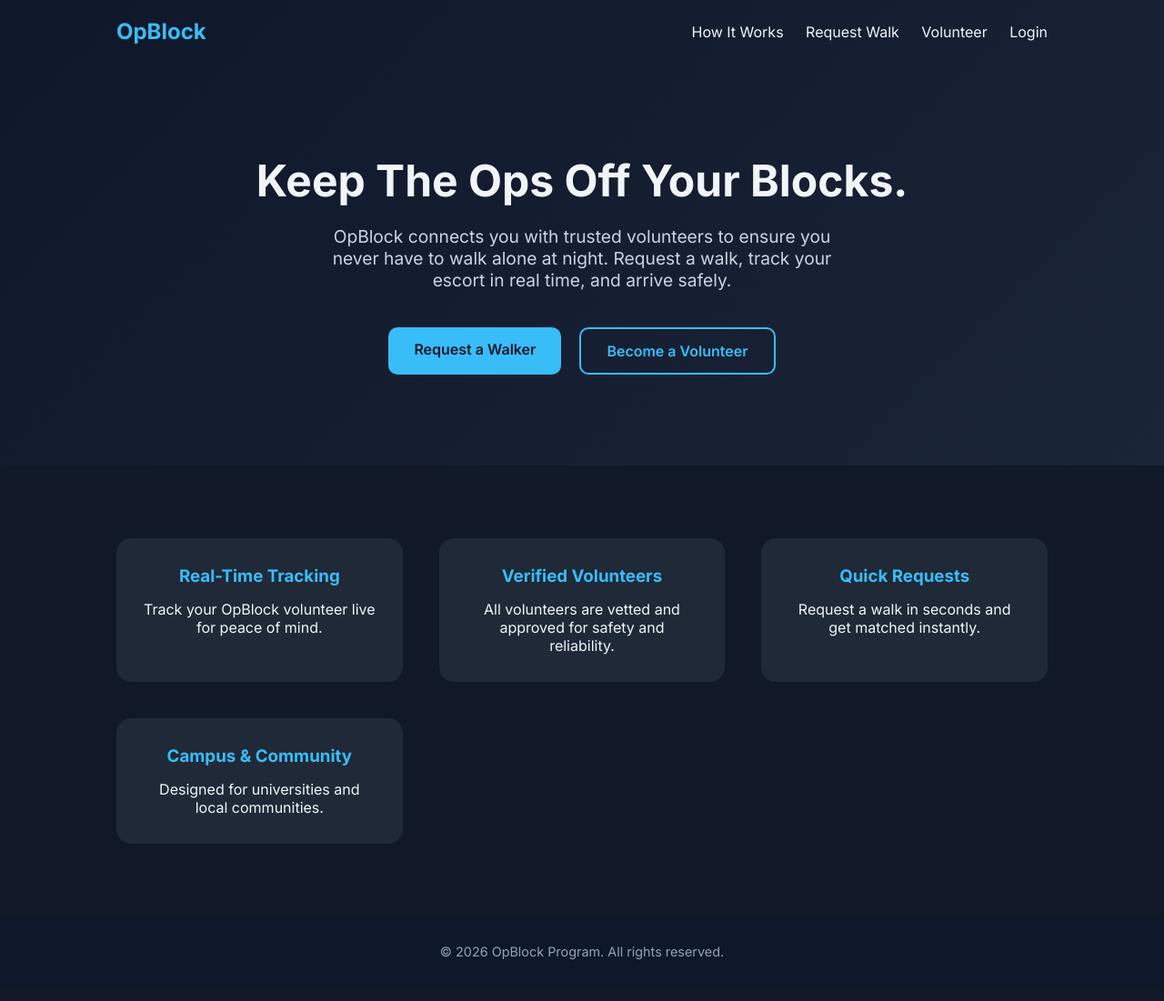
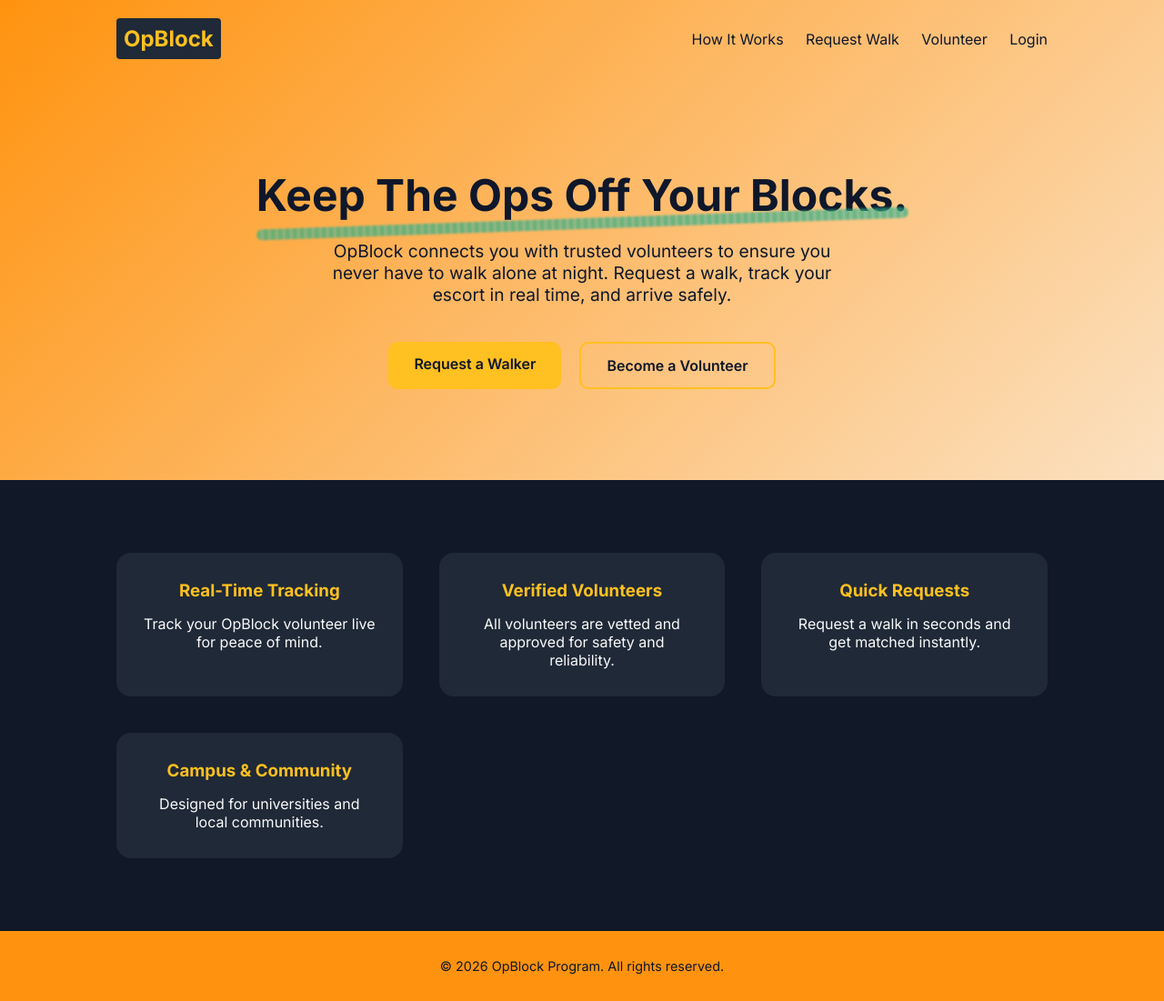
Before and after one commit to SirOrangePeel/OpBlock, a Flask app: page / in a window 1280 px wide. Shown: the whole page at 91% size. Before the commit the page ends 1056 px from the top, so only its background shows below. Run offline with Flask 3, Linux system fonts and the light colour scheme.

Commit message:
Reworked home page

```diff
--- a/website/templates/home.html
+++ b/website/templates/home.html
@@ -6,6 +6,25 @@
 <title>OpBlock</title>
 <link href="https://fonts.googleapis.com/css2?family=Inter:wght@400;600;700&display=swap" rel="stylesheet">
 <style>
+    :root {
+    --gradient-start: #FF930F;
+    --gradient-end: #FAFAFA;
+
+    --primary-color: #ffc021;
+    --primary-hover: #d0d921;
+
+    --background-dark: #111827;
+    --card-background: #1f2937;
+
+    --text-main-black: #0f172a;
+    --text-main-white: #FAFAFA;
+    --text-muted: #0f172a;
+    --text-footer: #0f172a;
+
+    --button-text-dark: #0f172a;
+
+    --chalk-green: #2fb07c;
+    }
     * {
         margin: 0;
         padding: 0;
@@ -14,8 +33,8 @@
     }
 
     body {
-    background: linear-gradient(135deg, #0f172a, #1e293b);
-    color: #f1f5f9;
+        background: linear-gradient(135deg, var(--gradient-start), var(--gradient-end));
+        color: var(--text-main-black);
     }
 
     nav {
@@ -26,21 +45,26 @@
     }
 
     .logo {
+        background: var(--card-background);
+        padding: 8px;
+        border-radius: 4px;
+        text-align: center;
+        transition: 0.3s ease;
         font-size: 1.5rem;
         font-weight: 700;
-    color: #38bdf8;
+        color: var(--primary-color);
     }
 
     .nav-links a {
         margin-left: 20px;
         text-decoration: none;
-    color: #f1f5f9;
+        color: var(--text-main-black);
         font-weight: 500;
         transition: 0.2s ease;
     }
 
     .nav-links a:hover {
-    color: #38bdf8;
+        color: var(--primary-color);
     }
 
     .hero {
@@ -61,7 +85,7 @@
         font-size: 1.2rem;
         max-width: 600px;
         margin-bottom: 40px;
-    color: #cbd5e1;
+        color: var(--text-muted);
     }
 
     .buttons {
@@ -80,26 +104,27 @@
     }
 
     .btn-primary {
-    background-color: #38bdf8;
-    color: #0f172a;
+        background-color: var(--primary-color);
+        color: var(--button-text-dark);
     }
 
     .btn-primary:hover {
-    background-color: #0ea5e9;
+        background-color: var(--primary-hover);
     }
 
     .btn-secondary {
-    border: 2px solid #38bdf8;
-    color: #38bdf8;
+        border: 2px solid var(--primary-color);
+        color: var(--text-main-black);
     }
 
     .btn-secondary:hover {
-    background-color: #38bdf8;
-    color: #0f172a;
+        background-color: var(--primary-hover);
+        border: 2px solid var(--primary-hover);
+        color: var(--button-text-dark);
     }
 
     .features {
-    background-color: #111827;
+        background-color: var(--background-dark);
         padding: 80px 10%;
         display: grid;
         grid-template-columns: repeat(auto-fit, minmax(250px, 1fr));
@@ -107,11 +132,12 @@
     }
 
     .feature-card {
-    background: #1f2937;
+        background: var(--card-background);
         padding: 30px;
         border-radius: 16px;
         text-align: center;
         transition: 0.3s ease;
+        color: var(--text-main-white)
     }
 
     .feature-card:hover {
@@ -120,15 +146,44 @@
 
     .feature-card h3 {
         margin-bottom: 15px;
-    color: #38bdf8;
+        color: var(--primary-color);
     }
 
     footer {
         text-align: center;
         padding: 30px;
-    background-color: #0f172a;
-    color: #94a3b8;
+        background-color: var(--gradient-start);
+        color: var(--text-footer);
         font-size: 0.9rem;
+    }
+
+    .chalk-underline {
+    position: relative;
+    display: inline-block;
+    }
+
+    .chalk-underline::after {
+    content: "";
+    position: absolute;
+    left: 0;
+    bottom: -8px;
+    width: 100%;
+    height: 10px;
+
+    background: repeating-linear-gradient(
+        90deg,
+        var(--chalk-green) 0px,
+        var(--chalk-green) 4px,
+        rgba(56,189,248,0.6) 6px,
+        var(--chalk-green) 8px
+    );
+
+    opacity: 0.7;
+    transform: rotate(-2deg);
+    height:12px;
+    opacity:0.6px;
+    border-radius: 10px;
+    filter: blur(1px);
     }
 
     @media (max-width: 768px) {
@@ -151,8 +206,8 @@
 </nav>
 
 <section class="hero">
-  <h1>Keep The Ops Off Your Blocks.</h1>
-  <p>
+  <h1 class="chalk-underline">Keep The Ops Off Your Blocks.</h1>
+  <p class="green-desc">
     OpBlock connects you with trusted volunteers to ensure you never have to walk alone at night.
     Request a walk, track your escort in real time, and arrive safely.
   </p>
```
Also changed, not shown: website/templates/static/css/styles.css (deleted). Lines whose indentation alone changed are shown as unchanged.
